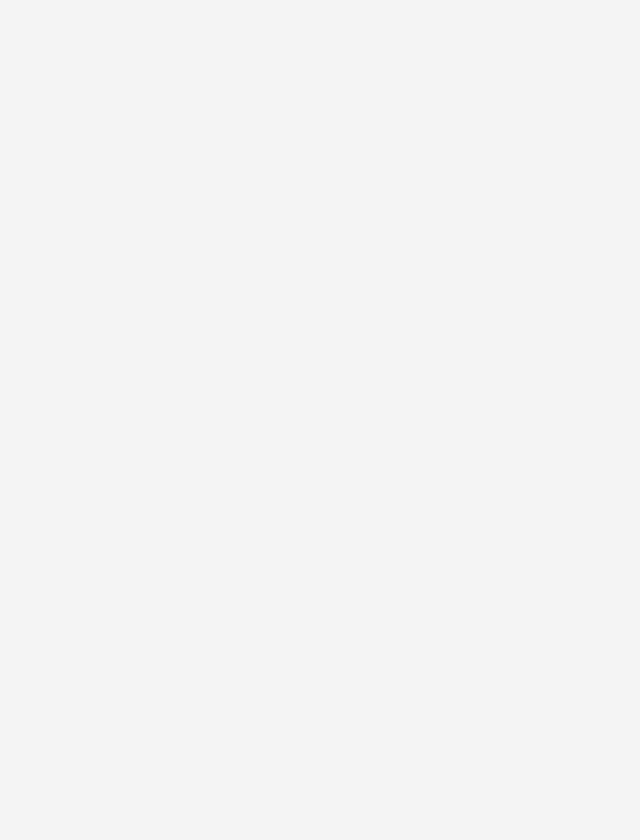
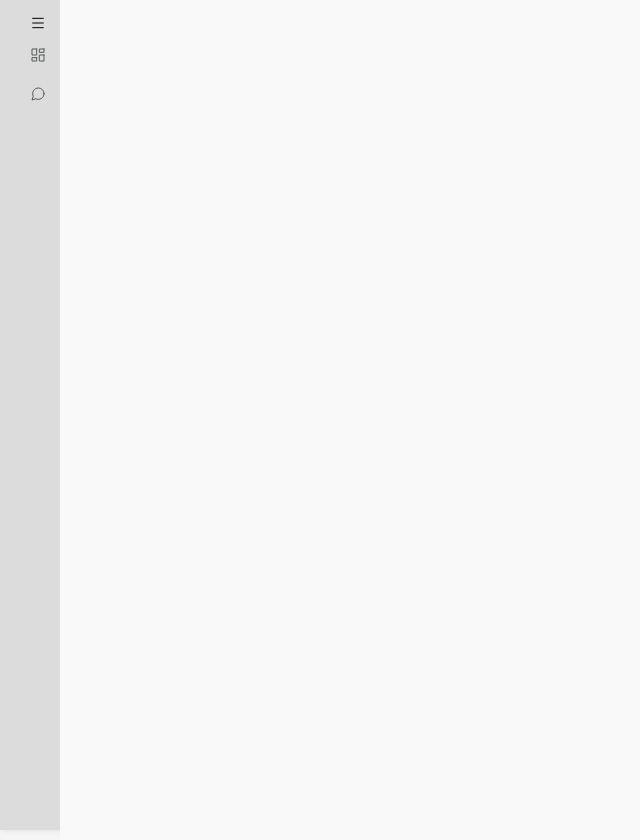
Before and after one commit to nana1243/chat-app, a React (Vite) app: page / in a window 1280 px wide. Shown: the whole page, without its empty margins (0-640 px from the left). Before the commit the page ends 800 px from the top, so only its background shows below. Built offline with nearby package versions, Linux system fonts and the light colour scheme.

Commit message:
fea) Content Layout 추가

```diff
--- a/src/components/Header/Header.tsx
+++ b/src/components/Header/Header.tsx
@@ -1,3 +1,5 @@
+import Hamburger from "@/components/ui/hamburger";
+
 export default function Header() {
 
     return (
--- /dev/null
+++ b/src/components/contents-layout/index.module.css
@@ -0,0 +1,6 @@
+.container {
+    width: 100%;
+    height: 100vh;
+    padding: 20px;
+    background-color: #f9f9f9;
+}
--- /dev/null
+++ b/src/components/contents-layout/index.tsx
@@ -0,0 +1,13 @@
+import styles from './index.module.css'
+import React from "react";
+
+
+const ContentsLayout = ({children}: { children: React.ReactNode }) => {
+    return (
+        <main className={styles.container}>
+            {children}
+        </main>
+    );
+};
+
+export default ContentsLayout;
--- a/src/components/sidebar/index.module.css
+++ b/src/components/sidebar/index.module.css
@@ -6,6 +6,13 @@
     height: 100vh;
 }
 
+.sidebar.collapsed {
+    width: 30px;
+}
+.hamburger {
+    cursor: pointer;
+    padding-left: 15px;
+}
 .sidebarList {
     list-style: none;
     padding: 0;
--- a/src/components/sidebar/index.tsx
+++ b/src/components/sidebar/index.tsx
@@ -2,12 +2,23 @@ import styles from './index.module.css';
 import Hamburger from "@/components/ui/hamburger";
 import {MENU} from "@/constants/global.ts";
 import SidebarMenu from "@/components/sidebar-menu";
+import {useState} from "react";
 
 const Sidebar = () => {
+    const [isOpen, setIsOpen] = useState(false);
+
+    const handleOnclickHamburger = () => {
+        console.log('test')
+        setIsOpen(!isOpen);
+    }
+
+
     return (
         <>
-            <div className={styles.sidebar}>
-                <Hamburger/>
+            <div className={`${styles.sidebar} ${isOpen ? '' : styles.collapsed}`}>
+                <div class={styles.hamburger} onClick={handleOnclickHamburger}>
+                    <Hamburger/>
+                </div>
                 <ul className={styles.sidebarList}>
                     {MENU.map(data => {
                         return (
--- a/src/components/ui/hamburger/index.tsx
+++ b/src/components/ui/hamburger/index.tsx
@@ -6,7 +6,7 @@ interface HamburgerProps {
     strokeWidth?: number;
 }
 
-const Hamburger = ({size = 30, color = 'black', strokeWidth = 1.5}: HamburgerProps) => {
+const Hamburger = ({size = 16, color = 'black', strokeWidth = 1.5}: HamburgerProps) => {
 
     return (
         <>
--- a/src/routes/__root.tsx
+++ b/src/routes/__root.tsx
@@ -2,12 +2,16 @@ import {Outlet, createRootRoute} from '@tanstack/react-router'
 import {TanStackRouterDevtoolsPanel} from '@tanstack/react-router-devtools'
 import {TanStackDevtools} from '@tanstack/react-devtools'
 import Header from "@/components/header/Header";
+import Sidebar from "@/components/sidebar";
+import ContentsLayout from "@/components/contents-layout";
 
 export const Route = createRootRoute({
     component: () => (
-        <>
-            <Header/>
-            <Outlet/>
+        <div style={{ display: 'flex', height: '100vh', width: '100%' }}>            <Header/>
+            <Sidebar/>
+            <ContentsLayout>
+                <Outlet/>
+            </ContentsLayout>
             <TanStackDevtools
                 config={{
                     position: 'bottom-right',
@@ -19,6 +23,6 @@ export const Route = createRootRoute({
                     },
                 ]}
             />
-        </>
+        </div>
     ),
 })
```
Also changed, not shown: src/components/contents/index.tsx (deleted, +0 -9 lines).
